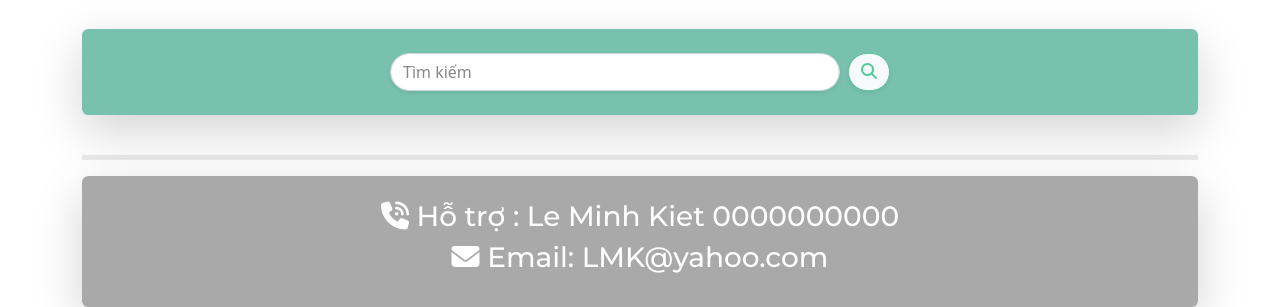
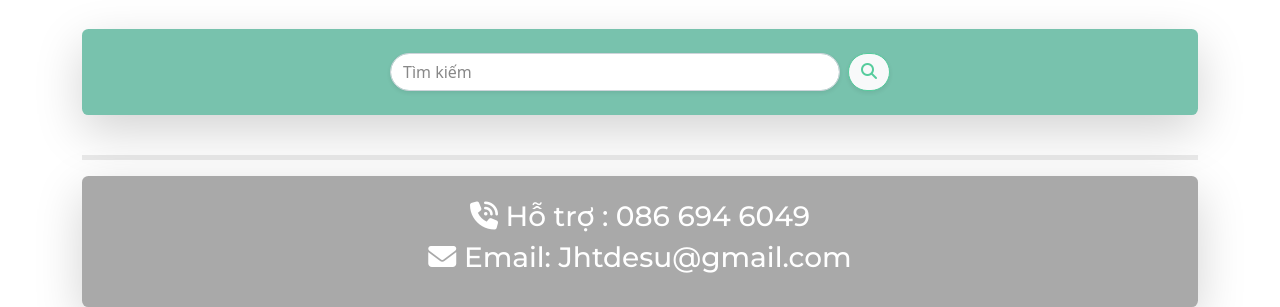
Before and after one commit to jhtdesu/Hotel-booking, a Django app: page /homepage in a window 1280 px wide. Shown: the part 1743-2050 px from the top of the page. Run offline with Django 4.2, Linux system fonts and the light colour scheme; a user stored in the database is signed in; data comes from the database, SQL or seed files in the repository.

Commit message:
Update homepage.html

```diff
--- a/app1/templates/app1/homepage.html
+++ b/app1/templates/app1/homepage.html
@@ -79,7 +79,7 @@
 
     <hr style="height: 5px; border:none; color: #A9A9A9;background-color: #A9A9A9;">
 
-    <div class="container text-center p-5 " style="object-fit: cover;">
+    <div class="container text-center d-flex justify-content-center p-5 " style="object-fit: cover;">
         <div class="row row-cols-auto">
           <div class="col"><a href="{% url 'search' %}?query=Ha+Long" style="text-decoration: none;"><img src="https://www.planetware.com/photos-large/VIE/vietnam-halong-bay.jpg" class="rounded-circle hpcircle shadow-lg" style="max-width: 105px; height: 105px; object-fit: cover;" alt=""><h4>Hạ Long</h4></a></div>
           <div class="col"><a href="{% url 'search' %}?query=Da+Nang" style="text-decoration: none;"><img src="https://image-en.nhandan.vn/w800/Uploaded/2023/aslxvtxwtys/2023_03_31/vietnam-2762.jpg" class="rounded-circle hpcircle shadow-lg" style="max-width: 105px; height: 105px; object-fit: cover;" alt=""><h4>Đà nẵng</h4></a></div>
@@ -117,8 +117,8 @@
 
     <div class="container-fluid p-4 rounded shadow-lg" style=" background-color: #A9A9A9;">
 
-      <h3 class="text-white text-center"><i class="fa-solid fa-phone-volume"></i>  Hỗ trợ : Le Minh Kiet 0000000000</h3>
-      <h3 class="text-white text-center"><i class="fa-solid fa-envelope"></i> Email: LMK@yahoo.com</h3>
+      <h3 class="text-white text-center"><i class="fa-solid fa-phone-volume"></i>  Hỗ trợ : 086 694 6049</h3>
+      <h3 class="text-white text-center"><i class="fa-solid fa-envelope"></i> Email: Jhtdesu@gmail.com</h3>
 
     </div>
 
```
